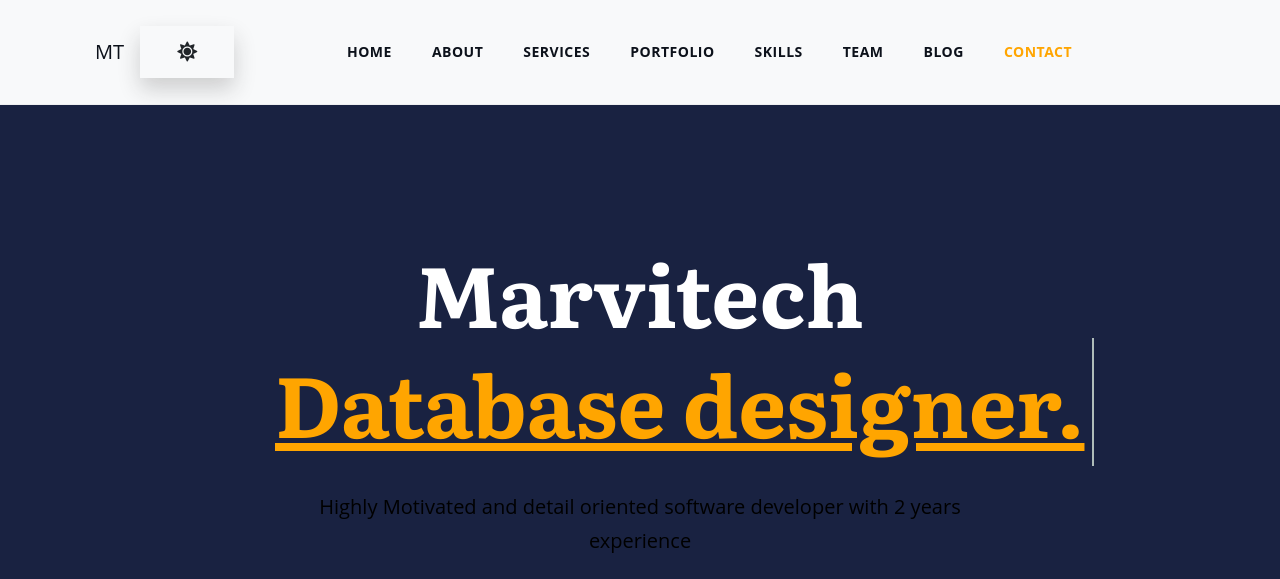
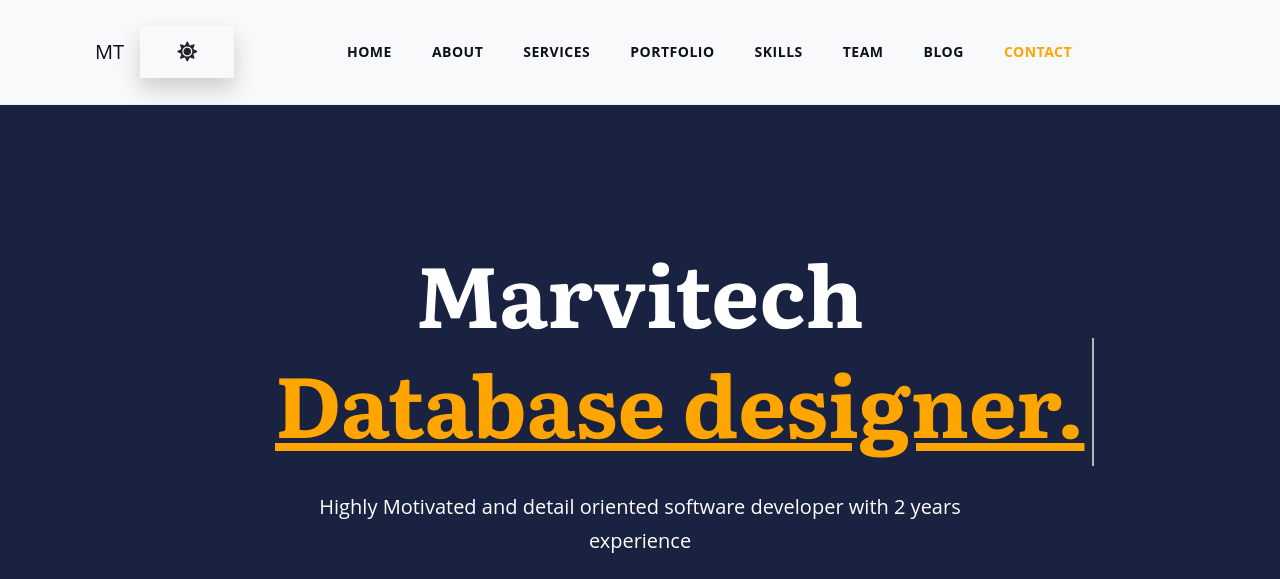
Before and after one commit to marivin256/sec-portifolio, a plain HTML site: page index.html in a window 1280 px wide. Shown: the top 579 px of the page. Drawn offline with Linux system fonts and the light colour scheme.

Commit message:
second commit

```diff
--- a/assets/css/style.css
+++ b/assets/css/style.css
@@ -112,7 +112,9 @@ body.dark-theme #testimonial:before{
   background-color: rgb(18, 18, 26);
 
 }
-
+.lead{
+  color: white;
+}
 body.dark-theme #testimonial h2{
   color: #b3b2b8;
 }
```
